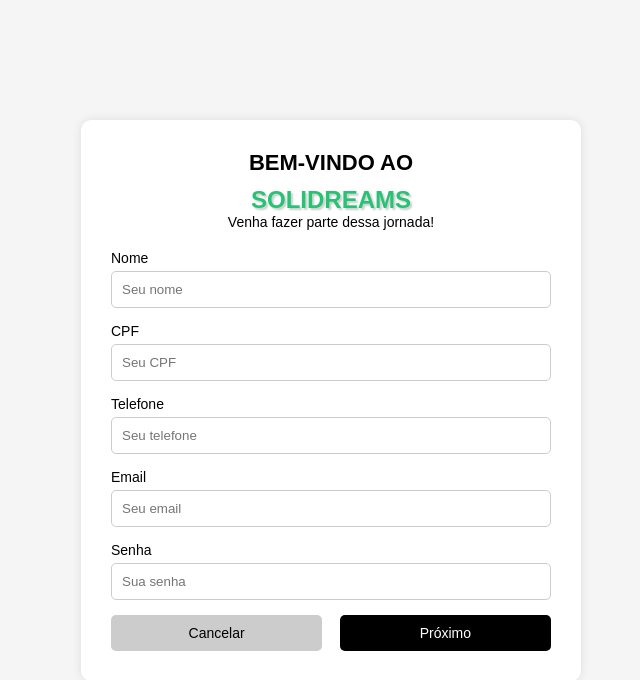
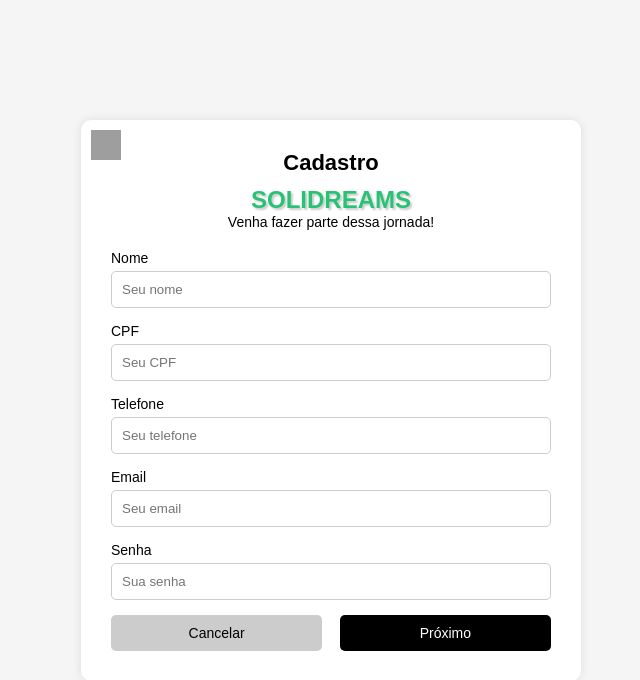
Before and after one commit to Alan2M/Projetos2, a Django app: page /cadastro/ in a window 1280 px wide. Shown: the top 680 px of the page, without its empty margins (309-949 px from the left). Run offline with Django 5.2, Linux system fonts and the light colour scheme; parts of the project's set-up code (start-up, migrations or seed data) failed here and were passed over; grey boxes are pictures that could not be loaded.

Commit message:
Criando template cadastro.html

```diff
--- a/meu_app/templates/cadastro.html
+++ b/meu_app/templates/cadastro.html
@@ -4,6 +4,8 @@
     <meta charset="UTF-8">
     <meta name="viewport" content="width=device-width, initial-scale=1.0">
     <title>Cadastro - Solidreams</title>
+
+    {% load static %}
     <style>
         * {
             margin: 0;
@@ -25,6 +27,7 @@
             box-shadow: 0 0 10px rgba(0, 0, 0, 0.1);
             width: 50%;
             max-width: 500px;
+            position: relative;
         }
         h1 {
             text-align: center;
@@ -77,11 +80,32 @@
             background: black;
             color: white;
         }
+        .home-link {
+            position: absolute;
+            top: 10px;
+            left: 10px;
+            z-index: 10;
+        }
+        .home-link img {
+            width: 30px;
+            height: 30px;
+            cursor: pointer;
+            transition: transform 0.3s ease;
+        }
+        .home-link img:hover {
+            transform: scale(1.1);
+        }
     </style>
 </head>
 <body>
     <div class="container">
-        <h1>BEM-VINDO AO</h1>
+        <div class="home-link">
+            <a href="{% url 'home' %}">
+                <img src="{% static 'home_icon.png' %}" alt="Ícone de Casa">
+            </a>
+        </div>
+
+        <h1>Cadastro</h1>
         <div class="logo">SOLIDREAMS</div>
         <div class="subtitle">Venha fazer parte dessa jornada!</div>
 
```
